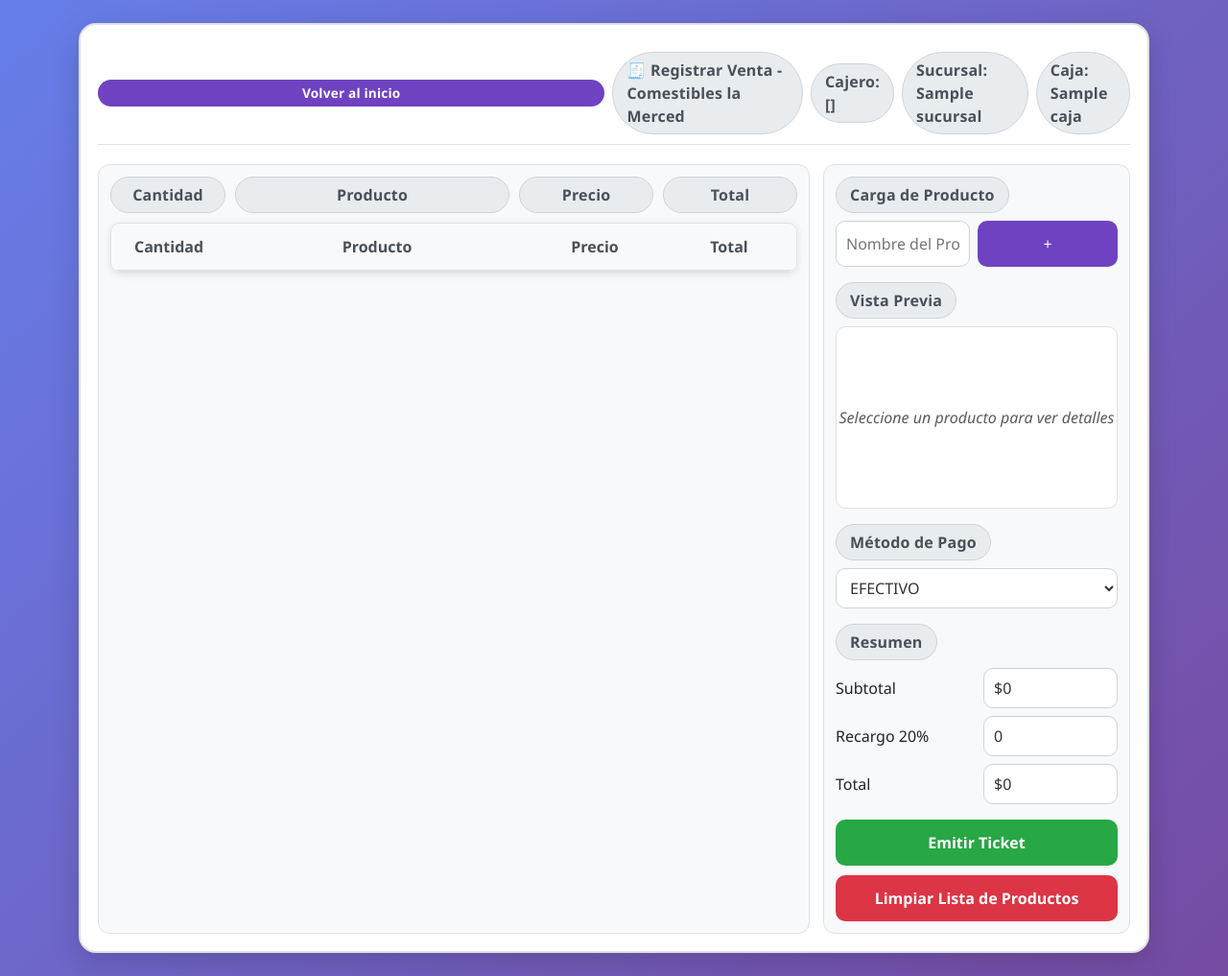
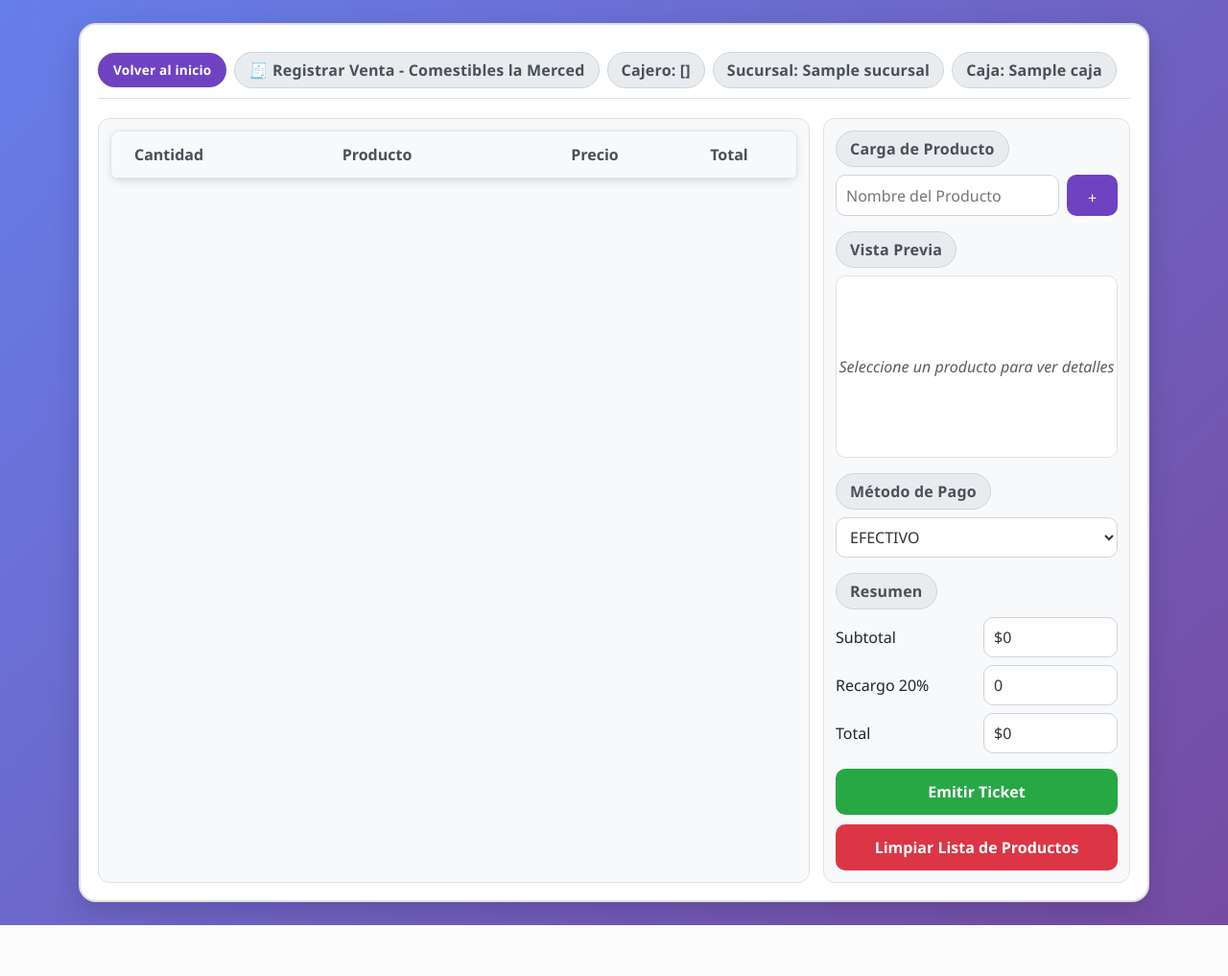
Before and after one commit to IgnacioCasula/LaMercedComestiblesSuper, a Django app: template ventas/templates/HTML/registrar_venta.html in a window 1280 px wide. Shown: the whole page at 96% size. After the commit the page ends 964 px from the top, so only its background shows below. Run offline with Django 4.2, Linux system fonts and the light colour scheme; tables that the repository leaves empty hold one stand-in row (values such as "Sample post"); the template is opened without the code that fills it: values that come from a table or form of the project are taken from there, most other values are stand-ins (such as "Sample title", 1, 10 or a date in 2020); lists and menus that the app fills with data are empty; some libraries are stand-ins or nearby versions.

Commit message:
cambios en ventas de aaron

```diff
--- a/ventas/static/CSS/ventas.css
+++ b/ventas/static/CSS/ventas.css
@@ -34,6 +34,56 @@ body {
     letter-spacing:.2px;
     color:#495057; /* Texto gris oscuro */
 }
+.botonvolver.vol {
+    background:#6f42c1;
+    color:#fff;
+    border:none;
+    border-radius:999px;
+    padding: 4px 10px; /* ✅ REDUCIDO: era 6px 14px */
+    font-weight:600;
+    letter-spacing:.2px;
+    text-decoration: none;
+    display: inline-block;
+    transition: background-color 0.2s ease;
+    white-space: nowrap;
+    font-size: 0.85rem;
+    text-align: center !important;
+    align-items: center !important;
+}
+
+.botonvolver {
+    background:#6f42c1;
+    color:#fff;
+    border:none;
+    border-radius:10px;
+    text-decoration: none;
+    display: flex !important;
+    justify-content: center !important;
+    align-items: center !important;
+    text-align: center !important;
+     width: auto !important; /* Cambiado de 20% a auto */
+    min-width: 120px; /* Ancho mínimo para mantener proporción */
+    padding: 8px 16px !important;
+    box-sizing: border-box;
+}
+
+.botonvolver a {
+
+    text-align: center;
+
+    text-align: center !important;
+    align-items: center !important;
+
+}
+
+
+.d-flex.align-items-center.gap-2.mb-2 a {
+    text-align: center;
+
+    text-align: center !important;
+    align-items: center !important;
+
+}
 
 /* ===== BOTÓN VOLVER AL INICIO - TAMAÑO REDUCIDO ===== */
 .btn-purple.pill {
@@ -48,7 +98,10 @@ body {
     display: inline-block;
     transition: background-color 0.2s ease;
     white-space: nowrap;
-    font-size: 0.85rem; /* ✅ Tamaño de fuente ligeramente reducido */
+    font-size: 0.85rem;
+    text-align: center !important;
+    align-items: center !important;
+    /* ✅ Tamaño de fuente ligeramente reducido */
 }
 
 .btn-purple.pill:hover{
@@ -67,7 +120,10 @@ body {
     display: inline-block;
     text-align: center;
     padding: 12px 18px;
-    width: 100%;
+    text-align: center !important;
+    align-items: center !important;
+    width: 20%;
+    height: 43px;
     box-sizing: border-box;
 }
 .btn-purple:hover{
@@ -462,4 +518,6 @@ datalist option:hover {
     padding: 10px 0;
     border-bottom: 1px solid var(--line);
     margin-bottom: 20px !important;
+    justify-content: flex-start;
+        flex-wrap: wrap;
 }
--- a/ventas/templates/HTML/registrar_venta.html
+++ b/ventas/templates/HTML/registrar_venta.html
@@ -15,7 +15,7 @@
   <div class="frame">
     <div class="d-flex align-items-center gap-2 mb-2">
       <!-- BOTÓN VOLVER AL INICIO REPOSICIONADO -->
-      <a href="{% url 'inicio' %}" class="pill btn-purple text-decoration-none text-center">Volver al inicio</a>
+      <a href="{% url 'inicio' %}" class="pill botonvolver vol">Volver al inicio</a>
       <span class="pill">🧾 Registrar Venta - Comestibles la Merced</span>
       <span class="pill">Cajero: {{ usuario_nombre }}</span>
       <span class="pill">Sucursal: {{ sucursal.nombresucursal }}</span>
@@ -25,13 +25,6 @@
     <div class="workarea">
       <!-- tabla -->
       <div class="gridwrap">
-        <div class="gridhead">
-          <span class="pill w-100 text-center">Cantidad</span>
-          <span class="pill w-100 text-center">Producto</span>
-          <span class="pill w-100 text-center">Precio</span>
-          <span class="pill w-100 text-center">Total</span>
-        </div>
-
         <table class="sheet" id="tabla">
           <thead>
             <tr>
```
Also changed, not shown: 1 other file.
